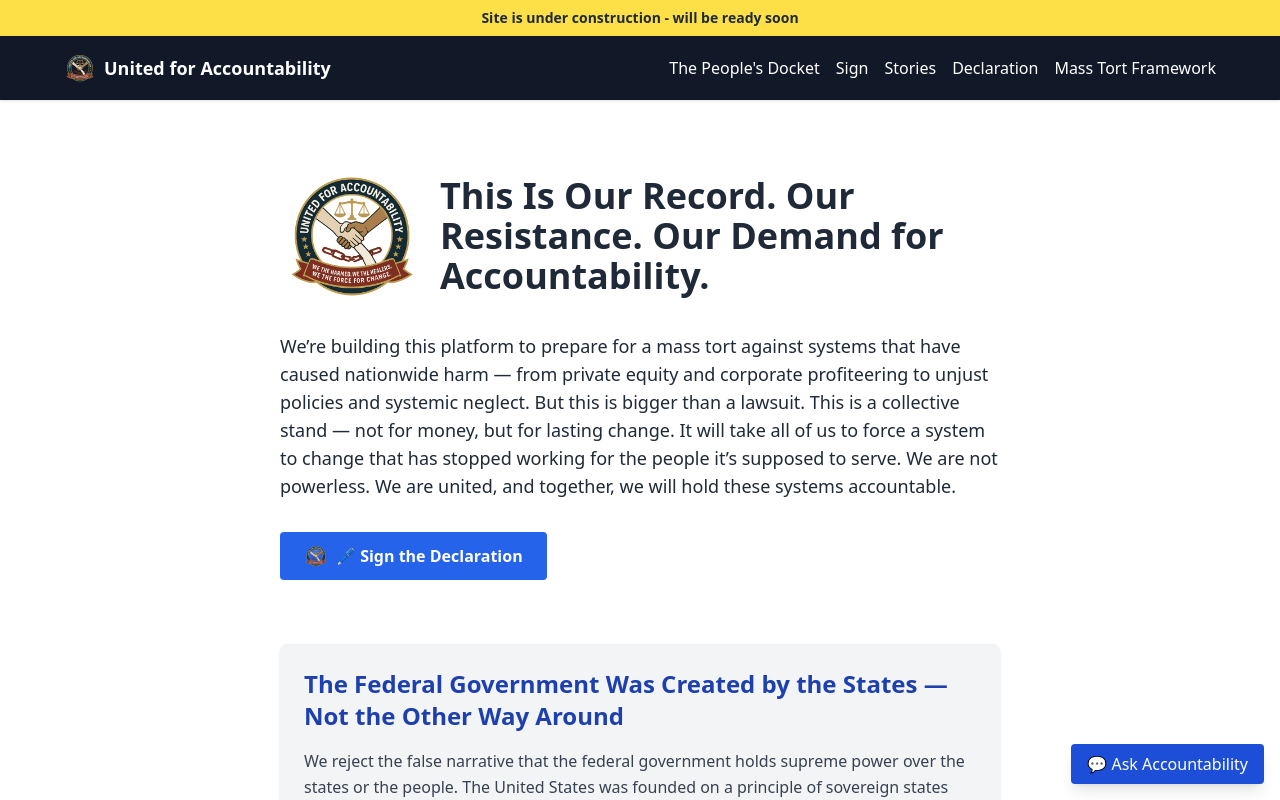
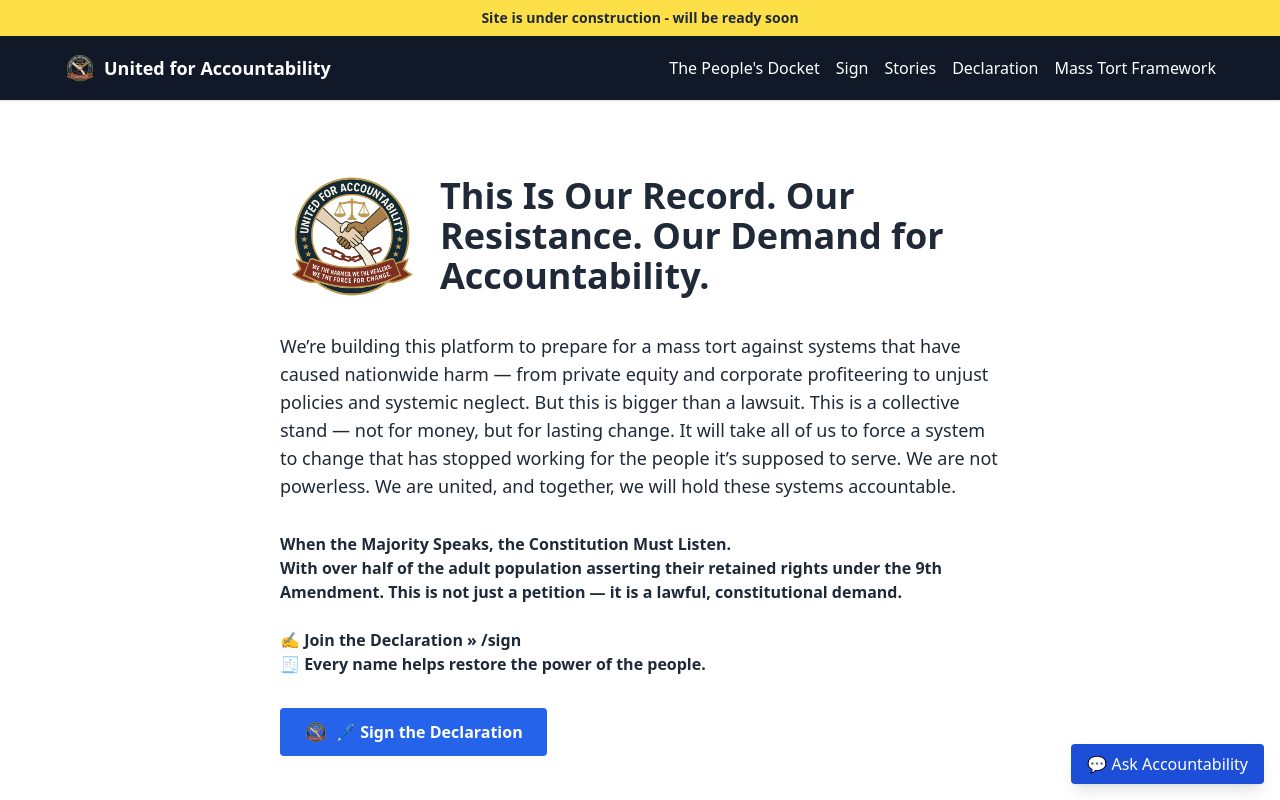
Before and after one commit to United-for-Accountability/mass-tort-platform, a Next.js app: page / in a window 1280 px wide. Shown: the top 800 px of the page. Built offline with nearby package versions, Linux system fonts and the light colour scheme.

Commit message:
feat: add bold declaration paragraph

```diff
--- a/pages/index.js
+++ b/pages/index.js
@@ -64,6 +64,16 @@ export default function Home() {
           </div>
             <p className="text-lg mb-8">
               We’re building this platform to prepare for a mass tort against systems that have caused nationwide harm — from private equity and corporate profiteering to unjust policies and systemic neglect. But this is bigger than a lawsuit. This is a collective stand — not for money, but for lasting change. It will take all of us to force a system to change that has stopped working for the people it’s supposed to serve. We are not powerless. We are united, and together, we will hold these systems accountable.
+            </p>
+            <p className="font-bold mb-8">
+              When the Majority Speaks, the Constitution Must Listen.
+              <br />
+              With over half of the adult population asserting their retained rights under the 9th Amendment. This is not just a petition — it is a lawful, constitutional demand.
+              <br />
+              <br />
+              ✍️ Join the Declaration » <a href="/sign">/sign</a>
+              <br />
+              🧾 Every name helps restore the power of the people.
             </p>
             <a href="/sign" className="inline-flex items-center bg-blue-600 text-white px-6 py-3 rounded font-semibold hover:bg-blue-700 transition">
               <img
```
